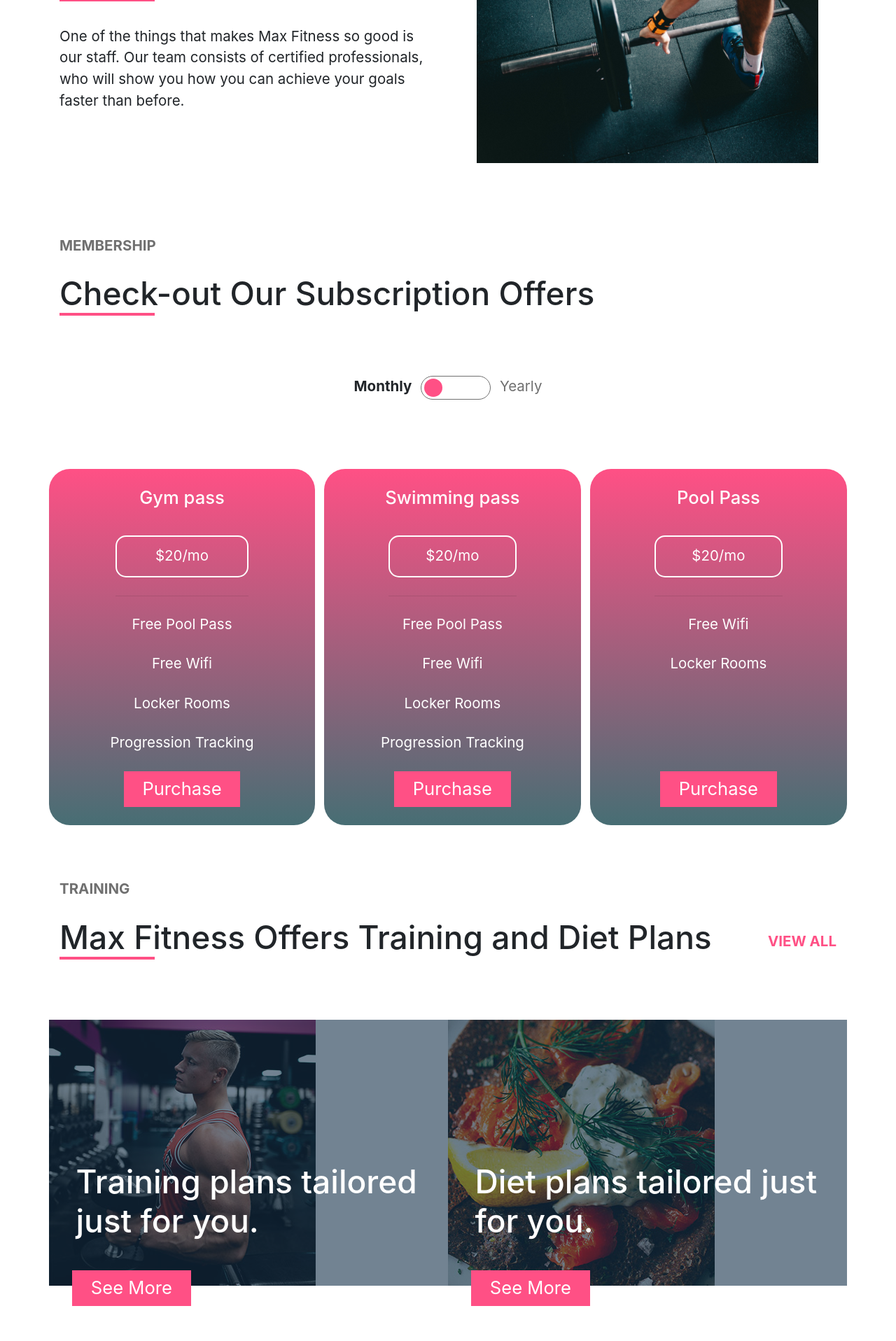
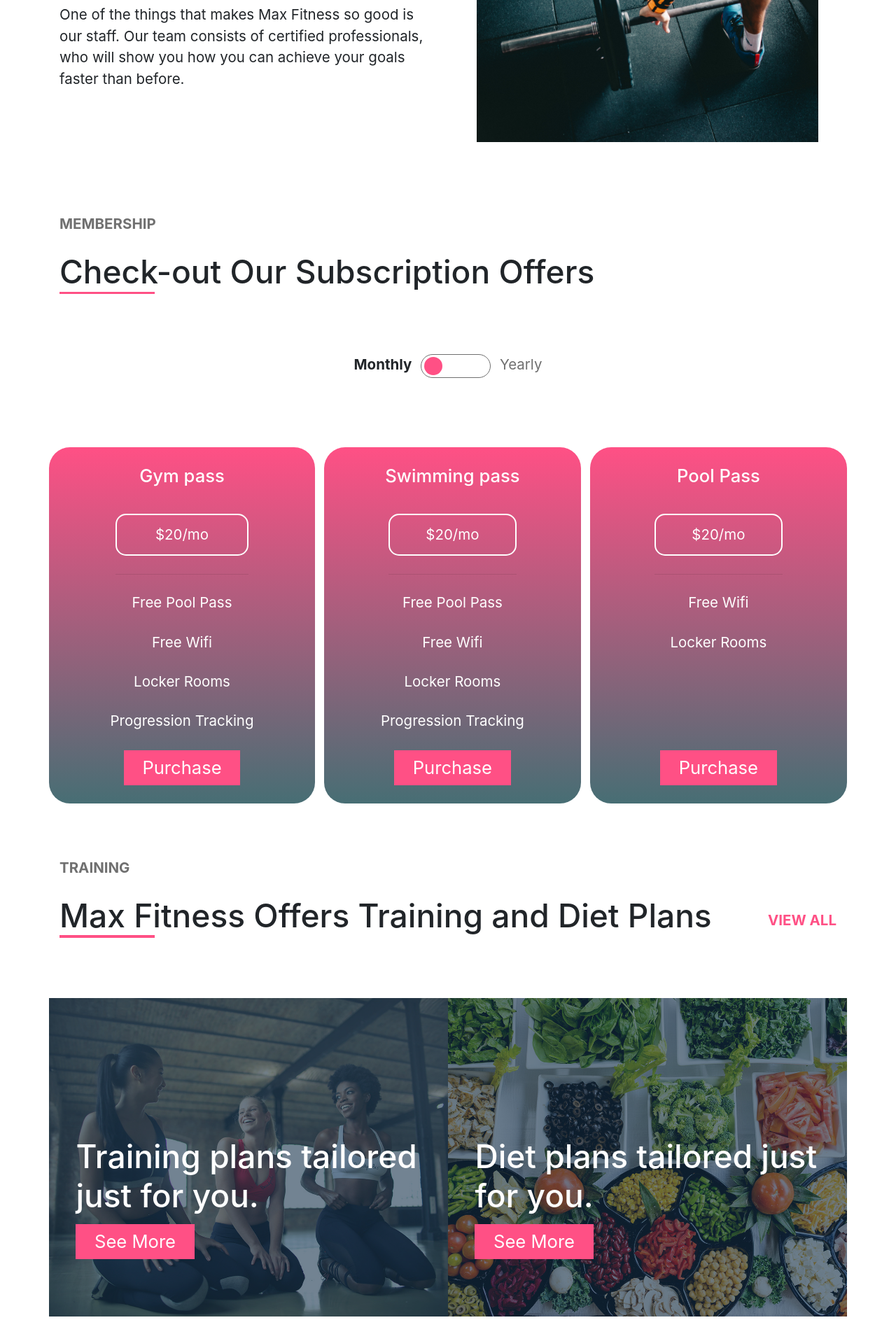
Before and after one commit to Code-Institute-Submissions/Max_Fitness_MS_4, a Django app: page / in a window 1280 px wide. Shown: the part 1840-3756 px from the top of the page at 70% size. Run offline with Django 3.2, Linux system fonts and the light colour scheme; parts of the project's set-up code (start-up, migrations or seed data) failed here and were passed over; some libraries are stand-ins or nearby versions.

Commit message:
Fix home page product section images and text style

```diff
--- a/home/templates/home/index.html
+++ b/home/templates/home/index.html
@@ -30,10 +30,12 @@
 
 {% block content %}
 <div class="container hero-fmore--position">
-		<div class="row">
-			<div class="col-12 d-none d-lg-block fade-in">
+        <div class="row">
+            <div class="col-12 d-none d-lg-block fade-in">
 				<h2 class="mb-4">Welcome to Max Fitness.</h2>
 			</div>
+        </div>
+        <div class="row">
 			<div class="col-12 col-lg-4">
 				<div class="row">
 					<div class="col-12 icon-font-size fade-in">
@@ -535,7 +537,7 @@
 						<p>We make your training plans available online  for you to use on any device. Easily track your progress and subscription plans. All in one place.</p>
 					</div>
 				</div>
-			</div>
+            </div>
 		</div>
 	</div>
     <section class="why-section">
@@ -626,16 +628,20 @@
                 </div>
             </div>
             <div class="row mt-5">
-                <div class="col-12 col-sm-6 p-0">
-                    <img src="{{ MEDIA_URL }}/fitness_advanced_workout_plan.jpg" alt="" class="img-fluid position-relative w-lg-50 w-lx-100 img-products">
-                    <h3 class="position-absolute product-category-h3 pl-4 pr-2">Training plans tailored just for you.</h3>
-                    <a href="#" class=" position-absolute btn btn-primary products-section-btn">See More</a>
+                <div class="col-12 col-lg-6 p-0">
+                    <img src="{{ MEDIA_URL }}/training_plans.jpg" alt="" class="img-fluid position-relative w-lg-50 w-lx-100 img-products">
+                    <div class="overlay-text">
+                        <h3 class="product-category-h3 pl-4 pr-2">Training plans tailored just for you.</h3>
+                        <a href="{% url 'products' %}?category=training_plan" class="btn btn-primary products-section-btn ml-4">See More</a>
+                    </div>
                     <div class="color-overlay position-absolute h-100 w-100"></div>
                 </div>
-                <div class="col-12 col-sm-6 p-0">
-                    <img src="{{ MEDIA_URL }}/weight_cutting_diet.jpg " alt="" class="img-fluid position-relative w-lg-50 img-products">
-                    <h3 class="position-absolute product-category-h3 pl-4 pr-2">Diet plans tailored just for you.</h3>
-                    <a href="#" class=" position-absolute btn btn-primary products-section-btn">See More</a>
+                <div class="col-12 col-lg-6 p-0">
+                    <img src="{{ MEDIA_URL }}/diet_plans.jpg " alt="" class="img-fluid position-relative w-lg-50 img-products">
+                    <div class="overlay-text">
+                        <h3 class="product-category-h3 pl-4 pr-2">Diet plans tailored just for you.</h3>
+                        <a href="{% url 'products' %}?category=nutrition_and_diet" class="btn btn-primary products-section-btn ml-4">See More</a>
+                    </div>
                     <div class="color-overlay position-absolute h-100 w-100"></div>
                 </div>
             </div>
@@ -720,7 +726,7 @@
                     </div>
                 </div>
             </div>
-            <div class="row flex-column p-5">
+            <div class="row flex-column pt-5 pb-5 p-lg-5">
                 <div id="carouselControls" class="carousel slide mx-auto" data-ride="carousel">
 					<ol class="carousel-indicators">
 						<li data-target="#carouselControls" data-slide-to="0" class="active"></li>
@@ -731,9 +737,9 @@
 						<div class="carousel-item active story1">
 							<p class="text-white mx-auto text-center">Thanks to Max Fitness training plan I was able to fix my posture and improve muscle tone. Finaly I feel healty and fit!</p>
                             <div class="d-flex flex-row justify-content-center">
-                                <div class="mt-5 story-one-img-container">
+                                <div class="mt-1 story-one-img-container">
                                 </div>
-                                <div class="mt-5 story-name">
+                                <div class="mt-1 story-name">
                                     <p class="ml-3 text-white">Sarah W.</p>
                                     <p class="ml-3 text-orange">Health Care Worker</p>
                                 </div>
@@ -742,9 +748,9 @@
                         <div class="carousel-item story2">
 							<p class="text-white mx-auto text-center">Max Fitness has helped me build my body physique! I have never been more happier with the results.</p>
                             <div class="d-flex flex-row justify-content-center">
-                                <div class="mt-5 story-two-img-container">
+                                <div class="mt-1 story-two-img-container">
                                 </div>
-                                <div class="mt-5 story-name">
+                                <div class="mt-1 story-name">
                                     <p class="ml-3 text-white">John B.</p>
                                     <p class="ml-3 text-orange">Construction Worker</p>
                                 </div>
@@ -753,9 +759,9 @@
                         <div class="carousel-item story3">
 							<p class="text-white mx-auto text-center">One of the best fitness enviroments I have witness so far. Everyone is friendly and professional.</p>
                             <div class="d-flex flex-row justify-content-center">
-                                <div class="mt-5 story-three-img-container">
+                                <div class="mt-1 story-three-img-container">
                                 </div>
-                                <div class="mt-5 story-name">
+                                <div class="mt-1 story-name">
                                     <p class="ml-3 text-white">Max G.</p>
                                     <p class="ml-3 text-orange">Professional Athlete</p>
                                 </div>
--- a/static/css/base.css
+++ b/static/css/base.css
@@ -395,6 +395,21 @@
             box-shadow: 0.1rem 0.1rem 1rem rgba(0, 0, 0, 0.4);
 }
 
+@media (min-width: 992px){
+    .hero-fmore--position{
+        max-width: 40rem;
+        overflow: hidden;
+    }
+}
+
+@media (min-width: 1200px){
+    .hero-fmore--position{
+        max-width: 55rem;
+        overflow: hidden;
+    }
+}
+
+
 .icon-about {
     fill: #FF5085;
     height: 3rem;
@@ -517,6 +532,12 @@
     z-index: -1;
 }
 
+.overlay-text{
+    position: relative;
+    height: 0;
+    bottom: 9rem;
+}
+
 .img-products {
     z-index: -2;
     background-color: #15314A;
@@ -525,8 +546,7 @@
 .product-category-h3 {
     z-index: 1;
     color: #ffffff;
-    top: 5rem;
-    font-size: 1.8rem;
+    font-size: 1.3rem;
 }
 
 
@@ -543,12 +563,16 @@
     .product-category-h3 {
          z-index: 1;
         color: #ffffff;
-        top: 9rem;
-        font-size: 2.3rem;
+        font-size: 2rem;
+    }
+
+    .overlay-text{
+    position: relative;
+    height: 0;
+    bottom: 14rem;
     }
 
     .products-section-btn {
-    top: 18rem;
     left: 1.3rem;
     background: #FF5085;
     padding: .2rem 1rem;
@@ -561,12 +585,10 @@
     .product-category-h3 {
     z-index: 1;
     color: #ffffff;
-    top: 2rem;
     font-size: 1.8rem;
 }
 
 .products-section-btn {
-    top: 11rem;
     left: 1.3rem;
     background: #FF5085;
     padding: .2rem 1rem;
@@ -580,8 +602,13 @@
  .product-category-h3 {
     z-index: 1;
     color: #ffffff;
-    top: 5rem;
     font-size: 1.8rem;
+}
+
+.overlay-text{
+    position: relative;
+    height: 0;
+    bottom: 10rem;
 }
 
 }
@@ -591,12 +618,10 @@
     .product-category-h3 {
     z-index: 1;
     color: #ffffff;
-    top: 8rem;
     font-size: 1.8rem;
 }
 
 .products-section-btn {
-    top: 14rem;
     left: 1.3rem;
     background: #FF5085;
     padding: .2rem 1rem;
--- a/templates/base.html
+++ b/templates/base.html
@@ -140,7 +140,7 @@
 
     <footer>
         <div class="container-fluid">
-            <div class="row pt-5">
+            <div class="row pt-5 pb-5">
                 <div class="col-12 col-lg-6 col-xl-3 d-flex flex-column mb-4 mb-xl-0 text-center">
                     <a class="footer-brand text-white my-auto" href="#">Max Fitness.</a>
                 </div>
```
Also changed, not shown: media/diet_plans.jpg (added), media/training_plans.jpg (added).
